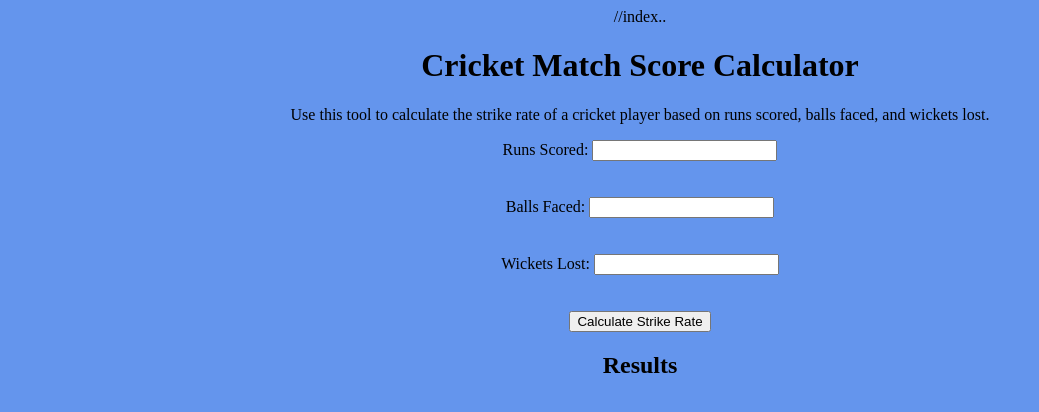
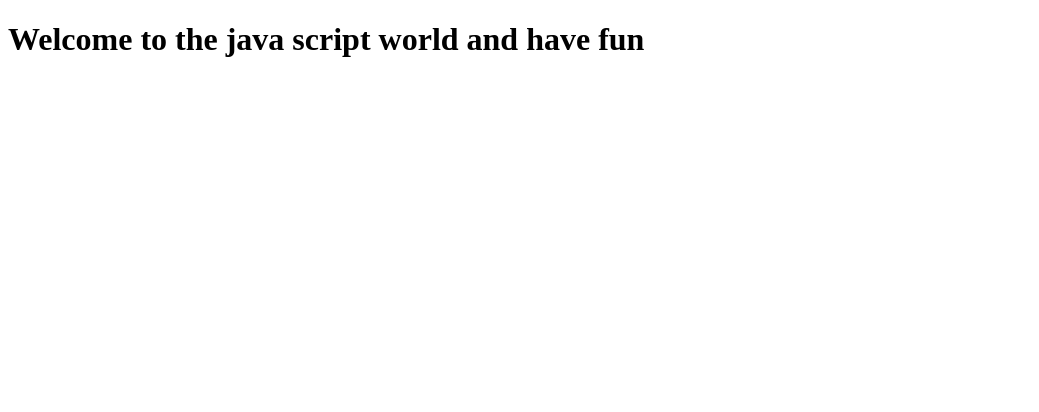
Before and after one commit to omnateeta/learning-java-script-, a plain HTML site: page index.html in a window 1280 px wide. Shown: the whole page, without its empty margins (0-1039 px from the left). Drawn offline with Linux system fonts and the light colour scheme.

Commit message:
Add files via upload

```diff
--- /dev/null
+++ b/app.js
@@ -0,0 +1,385 @@
+// JavaScript code here
+//alert("Welcome to the java script ");
+// console.log(123);
+// console.log("Example");
+// console.log("ok");
+// var greeting="Helloee";
+// console.log(greeting);
+// console.log([1,2,3,4]);
+// console.log({a:1,b:2,c:3});
+
+//variables-var, let, const;
+// var - ES6 or ES26 in morder we are not using var
+
+
+// var name="Mani";
+// //console.log(name);
+// name ="Gourav";
+// console.log(name);
+
+// var greeting; //conditional reandering some data
+// greeting="hiii";
+// console.log(greeting);
+
+//Rules and Convention of variables
+//1.letters,numbers,_,$
+// var $name="John";
+// console.log($name);
+
+// var firstName="Camelcassing";//camelcas
+// console.log(firstName);
+
+// var first_name="Underscore";//camelcas
+// console.log(first_name);
+
+// var FirstName="Pascal case";//Pascal Case
+// console.log(FirstName);
+
+// let firstName="letdemo";//camelcas
+// console.log(firstName);
+
+// const name="fixed";
+// console.log(name);
+// name="change";
+//  console.log(name);//error
+
+// const person={
+//    name:"John"
+// };
+// console.log(person.name);
+// person.name="Deksha";
+// console.log(person.name);
+
+// const numbers = [1, 2, 3, 4, 5];
+// numbers.push(6, 7, 8);
+// console.log(numbers);
+
+
+//Data Types in java scripts
+
+//Two types of Datatypes
+/*Primitive DataTypes
+stored directly in the locations the variables access stord in the stack
+1.Number
+2.String
+3.Null
+4.Undefined
+5.Boolean
+6.Symbol
+
+refferenace data types
+accessed by refference
+stored by refference heap, and points to locations in memory
+1.Array
+2.Object
+3.Literals
+4.Functions
+*/
+   //String
+/*const name = "Manikanta";
+console.log(typeof name);
+   //Number
+  const age = 10.5666;
+  console.log(typeof age);
+  //Boolean
+const hasSiblings = true
+console.log(typeof hasSiblings);
+   //Null
+  const abc = null;//we are storing the value of nothing
+  console.log(typeof abc);
+  //Undefined
+  let x;
+  console.log(typeof x);//if we dont initialise it with a value, then it is undefined
+  //Symbol
+  const sym = Symbol();
+  console.log(typeof sym);
+
+
+  //Reference Data types
+  const hobbies =["movies", "cricket"];
+  //object literals
+  const person ={
+   name:"om",
+   age:18,
+  };
+  console.log(typeof person);
+   //Dates
+   const today = new Date();
+   console.log(today);
+   console.log(typeof today);
+*/
+
+ /*  //Type Conversions
+   let val;
+   //Number to string
+   val = String(5556);
+
+   //Boolean into string
+   val = String(true);
+
+   //Date to string
+   val = String(new Date());
+
+   //Array into string
+   val = String([1,2,3,4,5])
+
+   //toString()
+   val=(5).toString();
+
+   //String to number
+   val = Number(5);
+
+   //String to boolean
+   val =Number(true);
+   val =Number(false);
+   val = Number(null);
+
+   console.log(val);
+   console.log(typeof val);
+   console.log(val.toFixed(2));
+
+   //Type Coehesion
+   const val1="5";
+   const val2=10;
+   const sum = val1 + val2;
+   console.log(sum);
+   console.log(typeof sum);
+*/
+
+//-------------------------------------------------
+//Object Literals
+/*
+const person ={
+    firstname:"Omnateeta",
+    age:19,
+    email:"omnateeta@gmail.com",
+    hobbies:["eat","dance","gym"],
+    address:{
+        street:"123 Main St",
+        city:"New York",
+        state:"NY",
+    },
+    getBirthYear: function () {
+        return 2025-this.age;
+    },
+};
+let val;
+val=person.age;
+val=person.firstname;
+val=person.address;
+val=person.hobbies;
+val=person;
+console.log(val.getBirthYear());
+*/
+
+//Array of objects
+/*
+const people = [{
+    firstName:"Om",
+    age:18,
+},
+{
+    firstName:"Gourav",
+    age:20,
+},
+{
+    firstName:"bavya",
+    age:20,
+}
+];
+for(let i=0;i<people.length;i++)
+{
+    console.log(people[i].firstName);
+}
+*/
+
+//Comparisonal and Condition
+const id = 100;
+/*
+if(id==100)//assignment opearator
+{
+    console.log("Yes the number is 100");
+}else{
+    console.log("No the id is not 100");
+}
+*/
+/*
+if(id!=100)//assignment opearator
+{
+    console.log("Yes the number is 100");
+}else{
+    console.log("No the id is not 100");
+}
+    */
+// if(id===100)//assignment opearator
+// {
+//     console.log("Yes the number is 100");
+// }else{
+//     console.log("No the id is not 100");
+// }
+
+// if(id !=="undefined")
+// {
+//     console.log(id);
+// }
+// else{
+//     console.log("No Id");
+//     }
+
+// if(id > 100)
+// {
+//     console.log("Yes the number is greater than 100");
+// }else if(id<100){
+//     console.log("Yes the number is less than 100");
+// }else{
+//     console.log("Yes the number is equal to 100");
+// }
+
+//Logical opearotor
+
+//const age = 19;
+/*
+if(age>0 && age<12)
+{
+    console.log("He is a child");
+}else if(age >13 && age<19)
+{
+    console.log("He is a teenager");
+}
+else{
+    console.log("He is an adult");
+}
+    */
+// if(age>16|| age<65)
+// {
+//     console.log("He can  participate");
+// }
+// else{
+//     console.log("He can not participate");
+// }
+
+//console.log( id ==100 ? "Yes, correct":"Not.correct");//Ternary opearator
+
+//Loop in java script
+
+//for Loop
+// for(let i=0;i<10;i++){
+//     console.log(i);
+// }
+/*
+const names = ["ok","BK","LK","Pk"]
+for(let i=0;i<names.length;i++)
+{
+    console.log(names[i]);
+}
+    */
+//while Loop
+//    let i = 10;
+//    do{
+//     i++;
+//     console.log(i);
+//    }while(i<10)
+
+//const person = { name:"omn",age:"15"};
+//for in loop
+// for(x in person)
+// {
+//     console.log(person[x]);
+// }
+
+//functiona declaration and expression
+
+//function declaration
+// function greet(){
+//     return 2006;
+// }
+// console.log(greet());
+// function greet2(firstname){
+//     return `hello ${firstname}`
+// }
+// console.log(greet2('Omnateeat'));
+
+//Function expression
+
+// const mul = function (a,b) {
+//     return a*b;
+// };
+// console.log(mul(2,8));
+
+//Immediatlt invokable function expression (IIFE)
+/*
+(function(name){
+    console.log(name);
+})("omn");
+
+const  person = {
+    getBirthYear:function (){
+        return 2006;
+    },
+};
+console.log(person.getBirthYear());
+*/
+//Switches - if more then 5 to 6 condition then not preffered to use if else if ladder
+/*
+const dayOfWeek = new Date().getDay();
+let day;
+switch (dayOfWeek) {
+    case 0:
+        console.log('Sunday');
+        break;
+    case 1:
+        console.log('Monday');
+        break;
+    case 2:
+        console.log('Tuesday');
+        break;
+    case 3:
+        console.log('Wednesday');
+        break;
+    case 4:
+        console.log('Thrsday');
+        break;
+    case 5:
+        console.log('Friday');
+        break;
+    case 6:
+        console.log('Saturday');
+        break;
+    case 7:
+        console.log('Sunday');
+        break;
+}
+        */
+
+
+//Local Scope and Global Scope
+/*
+const color = "blue";
+function abc(){
+    const color = "red";
+    console.log(color);
+}
+abc();
+*/
+
+//Var vs let
+/*
+function start(){
+    for(var i=0;i<5;i++)
+    {
+        if(true){
+            let color = "blue";
+          console.log(color);
+         }
+    }
+
+}
+start();
+*/
+/*
+var age = 25;
+let age1 = 27;
+// var -> functional scope
+// let and const -->block scope
+
+*/
--- a/index.html
+++ b/index.html
@@ -1,34 +1,14 @@
-//index..
 <!DOCTYPE html>
 <html lang="en">
 <head>
     <meta charset="UTF-8">
     <meta name="viewport" content="width=device-width, initial-scale=1.0">
-    <title>Cricket Match Score Calculator</title>
-    <link rel="stylesheet" href="style.css"> <!-- Optional: Link to a CSS file for styling -->
+    <title>Welcome to Java script</title>
 </head>
 <body>
-    <h1>Cricket Match Score Calculator</h1>
-    <p>Use this tool to calculate the strike rate of a cricket player based on runs scored, balls faced, and wickets lost.</p>
-
-    <form id="scoreForm">
-        <label for="runs">Runs Scored:</label>
-        <input type="number" id="runs" name="runs" required>
-        <br><br><br>
-        <label for="balls">Balls Faced:</label>
-        <input type="number" id="balls" name="balls" required>
-        <br><br><br>
-        <label for="wickets">Wickets Lost:</label>
-        <input type="number" id="wickets" name="wickets" required>
-        <br><br><br>
-        <button type="button" onclick="calculateStrikeRate()">Calculate Strike Rate</button>
-    </form>
-
-    <section id="results">
-        <h2>Results</h2>
-        <p id="strikeRateResult"></p>
-    </section>
-
-    <script src="index.js"></script>
+    <h1>Welcome to the java script world and have fun</h1>
+    <script src="app.js"></script>
+    <script src="math.js"></script>
+    <script src="main.js"></script>
 </body>
 </html>
```
